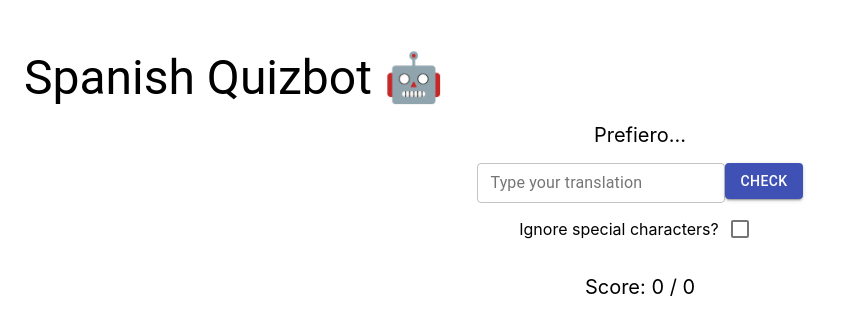
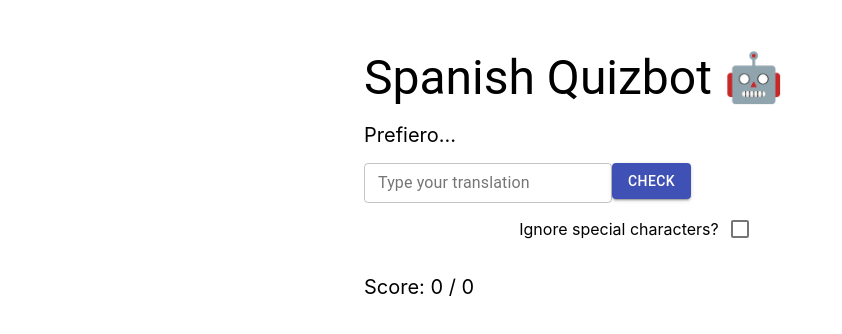
Before and after one commit to chocolate-factories/quizbot-web, a React (Create React App) app: page / in a window 1280 px wide. Both pictures are taken after a click on the button "START". Shown: the top 334 px of the page, without its empty margins (0-842 px from the left). Built offline with nearby package versions, Linux system fonts and the light colour scheme.

Commit message:
Undo style changes

```diff
--- a/src/App.tsx
+++ b/src/App.tsx
@@ -4,7 +4,7 @@ import QuizInfoSelectForm from './components/QuizInfoSelectForm'
 
 const App: React.FC = () => {
   return (
-    <Container style={{ paddingTop: '50px' }}>
+    <Container maxWidth="sm" style={{ paddingTop: '50px' }}>
       <Typography variant="h3" gutterBottom>
         Spanish Quizbot 🤖
       </Typography>
--- a/src/components/Quiz.tsx
+++ b/src/components/Quiz.tsx
@@ -93,7 +93,7 @@ const Quiz: React.FC<QuizParams> = ({
   return (
     <>
       {!gameOver ? (
-        <Box textAlign={'center'}>
+        <Box>
           <Box
             style={{
               margin: '16px 0',
--- a/src/components/QuizInfoSelectForm.tsx
+++ b/src/components/QuizInfoSelectForm.tsx
@@ -57,6 +57,7 @@ const QuizInfoSelectForm: React.FC = () => {
         <Box
           style={{
             display: 'flex',
+            justifyContent: 'space-between',
             paddingTop: '16px'
           }}
         >
```
